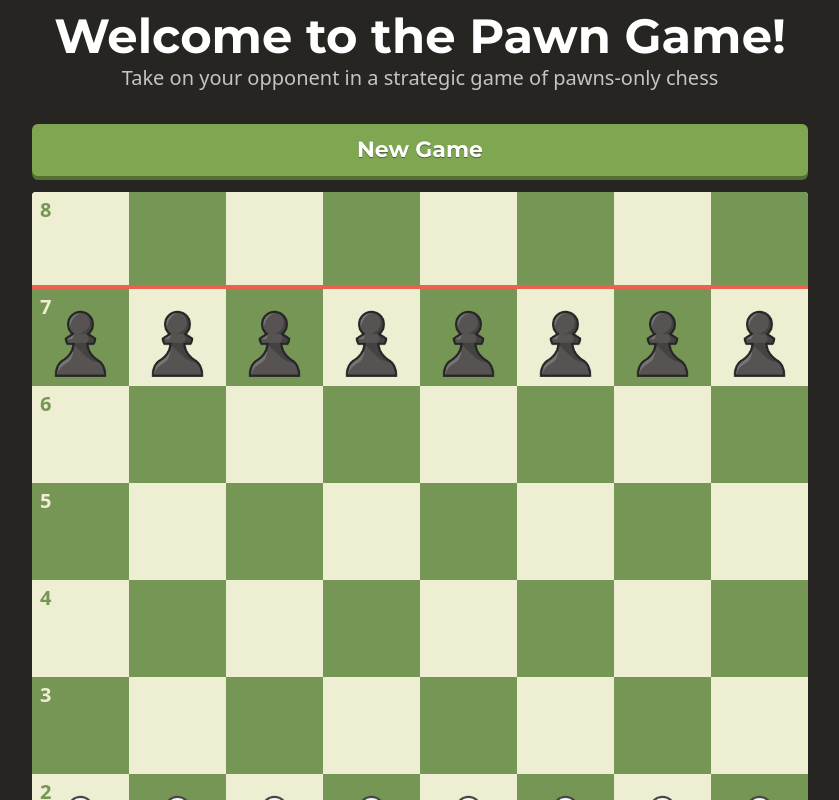
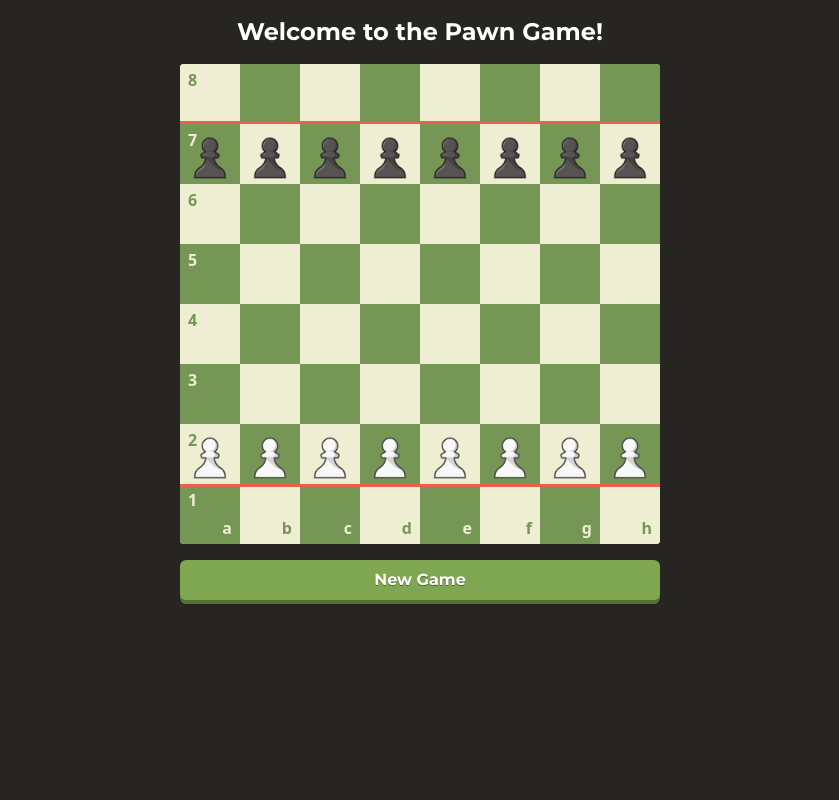
Before and after one commit to pt232/pawn-game, a Next.js app: page / in a window 1280 px wide. Shown: the top 800 px of the page, without its empty margins (220-1059 px from the left). Built offline with nearby package versions, Linux system fonts and the light colour scheme.

Commit message:
feat(home-page): restructured home page layout

```diff
--- a/components/tile.tsx
+++ b/components/tile.tsx
@@ -36,7 +36,7 @@ export default function Tile({
     >
       {!!number && (
         <span
-          className={`absolute top-[2px] left-[4px] select-none text-xs font-semibold sm:top-1 sm:left-2 sm:text-xl md:font-bold ${
+          className={`absolute top-[2px] left-[4px] select-none text-xs font-semibold sm:top-1 sm:left-2 sm:text-base md:font-bold ${
             color === "white" ? "text-board-black" : "text-board-white"
           }`}
         >
@@ -45,7 +45,7 @@ export default function Tile({
       )}
       {!!letter && (
         <span
-          className={`absolute bottom-[2px] right-[4px] select-none text-xs font-semibold sm:bottom-1 sm:right-2 sm:text-xl md:font-bold ${
+          className={`absolute bottom-[2px] right-[4px] select-none text-xs font-semibold sm:bottom-1 sm:right-2 sm:text-base md:font-bold ${
             color === "white" ? "text-board-black" : "text-board-white"
           }`}
         >
--- a/components/ui/button.tsx
+++ b/components/ui/button.tsx
@@ -11,9 +11,9 @@ const buttonVariants = cva(
           "bg-secondary-600 text-secondary-300 hover:bg-secondary-400 hover:text-white active:bg-secondary-500 active:text-white shadow-button shadow-button-secondary",
       },
       size: {
-        sm: "text-base py-2 px-6",
-        md: "text-xl sm:text-[22px] py-3 px-8",
-        lg: "text-2xl py-4 px-12",
+        sm: "text-sm py-2 px-4",
+        md: "text-base py-2 px-6",
+        lg: "text-xl sm:text-[22px] py-3 px-8",
       },
     },
     defaultVariants: {
--- a/pages/index.tsx
+++ b/pages/index.tsx
@@ -9,19 +9,14 @@ export default function Home() {
         <meta name="description" content="A simple chess game" />
         <title>Pawn Game</title>
       </Head>
-      <main className="m-auto w-full max-w-[800px] p-3">
-        <header className="mb-8 text-center">
-          <h1 className="mb-1 font-primary text-4xl font-bold sm:text-5xl">
-            Welcome to the Pawn Game!
-          </h1>
-          <p className="text-lg text-secondary-300 sm:text-xl">
-            Take on your opponent in a strategic game of pawns-only chess
-          </p>
-        </header>
-
-        <Button className="mb-4 w-full">New Game</Button>
+      <main className="m-auto w-full max-w-lg p-4">
+        <h1 className="mb-4 text-center font-primary text-xl font-bold sm:text-2xl">
+          Welcome to the Pawn Game!
+        </h1>
 
         <Board />
+
+        <Button className="mt-4 w-full">New Game</Button>
       </main>
     </>
   );
--- a/tailwind.config.js
+++ b/tailwind.config.js
@@ -33,9 +33,9 @@ module.exports = {
         "button-primary": "0 4px 0 0 #537133",
         "button-secondary": "0 4px 0 0 #3c3936",
         "tile-top": "inset 0 -2px 0 0 #eb6150",
-        "tile-top-sm": "inset 0 -4px 0 0 #eb6150",
+        "tile-top-sm": "inset 0 -3px 0 0 #eb6150",
         "tile-bottom": "inset 0 2px 0 0 #eb6150",
-        "tile-bottom-sm": "inset 0 4px 0 0 #eb6150",
+        "tile-bottom-sm": "inset 0 3px 0 0 #eb6150",
       },
     },
   },
```
